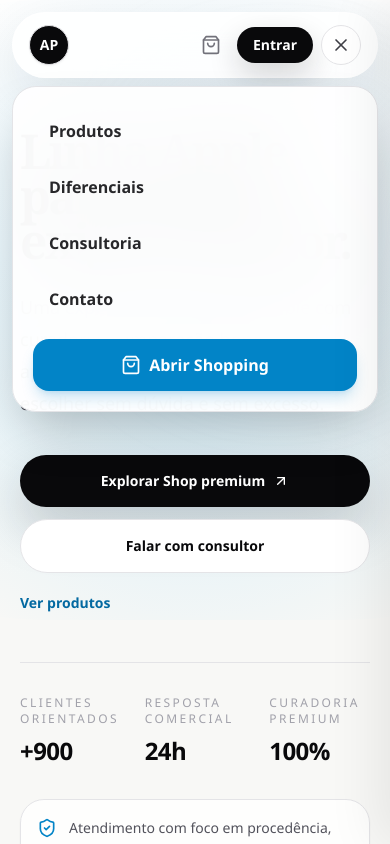
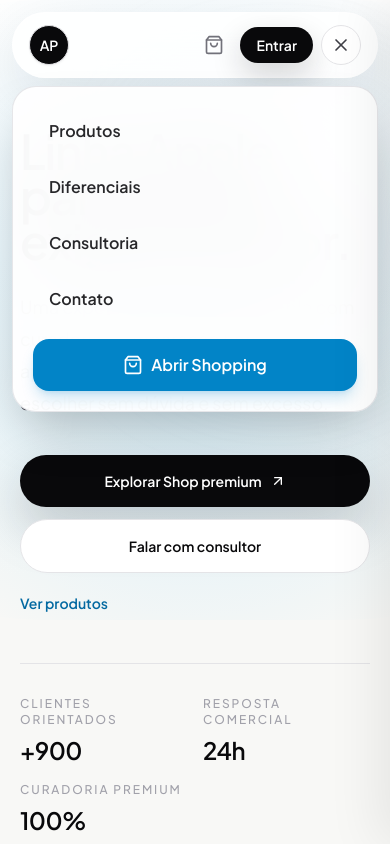
Before and after one commit to ExQues/Apple-Pacces, a React (Vite) app: page / in a window 390 px wide. Both pictures are taken after a click on the button 341 px from the left and 45 px from the top of the page. Shown: the top 844 px of the page. Built offline with nearby package versions, Linux system fonts and the light colour scheme.

Commit message:
feat: otimização global de responsividade, tipografia Google Fonts e micro-interações de suavidade

```diff
--- a/index.html
+++ b/index.html
@@ -4,7 +4,11 @@
     <meta charset="UTF-8" />
     <link rel="icon" type="image/svg+xml" href="/favicon.svg" />
     <meta name="viewport" content="width=device-width, initial-scale=1.0" />
-    <!-- Resource Hints & Preconnect for Ultra-Fast Image Loading -->
+    <!-- Resource Hints & Google Fonts for Premium Typography -->
+    <link rel="preconnect" href="https://fonts.googleapis.com" />
+    <link rel="preconnect" href="https://fonts.gstatic.com" crossorigin />
+    <link href="https://fonts.googleapis.com/css2?family=Plus+Jakarta+Sans:ital,wght@0,300..800;1,300..800&display=swap" rel="stylesheet" />
+
     <link rel="preconnect" href="https://store.storeimages.cdn-apple.com" crossorigin />
     <link rel="dns-prefetch" href="https://store.storeimages.cdn-apple.com" />
     <link rel="preconnect" href="https://www.apple.com" crossorigin />
--- a/src/components/HeroSection.tsx
+++ b/src/components/HeroSection.tsx
@@ -24,14 +24,14 @@ export function HeroSection() {
           <div className="mt-9 flex flex-col gap-3 sm:flex-row">
             <a
               href="/shop"
-              className="inline-flex items-center justify-center gap-2 rounded-full bg-zinc-950 px-7 py-4 text-sm font-semibold text-white shadow-[0_20px_50px_rgba(24,24,27,0.22)] transition hover:-translate-y-1 hover:bg-zinc-800"
+              className="inline-flex items-center justify-center gap-2 rounded-full bg-zinc-950 px-7 py-4 text-sm font-semibold text-white shadow-[0_20px_50px_rgba(24,24,27,0.22)] transition hover:-translate-y-1 hover:bg-zinc-800 active:scale-95"
             >
               Explorar Shop premium
               <ArrowUpRight className="size-4" aria-hidden="true" />
             </a>
             <a
               href="#contato"
-              className="inline-flex items-center justify-center rounded-full border border-zinc-200 bg-white px-7 py-4 text-sm font-semibold text-zinc-950 transition hover:-translate-y-1 hover:border-zinc-300 hover:shadow-xl"
+              className="inline-flex items-center justify-center rounded-full border border-zinc-200 bg-white px-7 py-4 text-sm font-semibold text-zinc-950 transition hover:-translate-y-1 hover:border-zinc-300 hover:shadow-xl active:scale-95"
             >
               Falar com consultor
             </a>
@@ -41,15 +41,15 @@ export function HeroSection() {
             Ver produtos
           </a>
 
-          <dl className="mt-12 grid max-w-xl grid-cols-3 gap-6 border-t border-zinc-200 pt-8">
+          <dl className="mt-12 grid max-w-xl grid-cols-2 min-[420px]:grid-cols-3 gap-4 sm:gap-6 border-t border-zinc-200 pt-8">
             {[
               ['+900', 'clientes orientados'],
               ['24h', 'resposta comercial'],
               ['100%', 'curadoria premium'],
             ].map(([value, label]) => (
               <div key={label}>
-                <dt className="text-xs font-medium uppercase tracking-[0.2em] text-zinc-400">{label}</dt>
-                <dd className="mt-2 text-2xl font-semibold tracking-tight text-zinc-950">{value}</dd>
+                <dt className="text-xs font-medium uppercase tracking-[0.16em] text-zinc-400">{label}</dt>
+                <dd className="mt-1.5 text-2xl font-semibold tracking-tight text-zinc-950 sm:text-3xl">{value}</dd>
               </div>
             ))}
           </dl>
@@ -71,11 +71,11 @@ export function HeroSection() {
               loading="eager"
               decoding="async"
               fetchPriority="high"
-              className="h-[440px] w-full rounded-[1.75rem] object-cover"
+              className="h-64 sm:h-80 lg:h-[440px] w-full rounded-[1.75rem] object-cover transition-transform duration-700 hover:scale-[1.02]"
             />
-            <div className="absolute bottom-8 left-8 right-8 rounded-3xl border border-white/70 bg-white/75 p-5 shadow-2xl backdrop-blur-xl">
+            <div className="absolute bottom-6 left-6 right-6 sm:bottom-8 sm:left-8 sm:right-8 rounded-3xl border border-white/70 bg-white/80 p-4 sm:p-5 shadow-2xl backdrop-blur-xl">
               <p className="text-sm font-semibold text-zinc-950">Curadoria sob medida</p>
-              <p className="mt-1 text-sm leading-6 text-zinc-600">Compare modelos, memoria, uso e condicoes antes de comprar.</p>
+              <p className="mt-1 text-xs sm:text-sm leading-5 sm:leading-6 text-zinc-600">Compare modelos, memória, uso e condições antes de comprar.</p>
             </div>
           </div>
         </div>
--- a/src/components/SiteHeader.tsx
+++ b/src/components/SiteHeader.tsx
@@ -113,13 +113,25 @@ export function SiteHeader({ variant = 'home' }: SiteHeaderProps) {
     navigate('/')
   }
 
+  // Travar scroll quando o menu mobile estiver aberto
+  useEffect(() => {
+    if (mobileMenuOpen) {
+      document.body.style.overflow = 'hidden'
+    } else {
+      document.body.style.overflow = ''
+    }
+    return () => {
+      document.body.style.overflow = ''
+    }
+  }, [mobileMenuOpen])
+
   return (
     <header className="fixed inset-x-0 top-0 z-50 px-3 pt-3">
       <nav
         className="mx-auto flex max-w-7xl items-center justify-between rounded-full border border-white/70 bg-white/85 px-4 py-3 shadow-[0_18px_60px_rgba(24,24,27,0.10)] backdrop-blur-2xl lg:px-5"
         aria-label="Navegacao principal"
       >
-        <Link to="/" className="group flex items-center gap-3" aria-label="Apple Pacces">
+        <Link to="/" className="group flex items-center gap-3 active:scale-95 transition-transform" aria-label="Apple Pacces">
           <span className="grid size-10 place-items-center rounded-full border border-zinc-200 bg-zinc-950 text-sm font-semibold text-white shadow-sm transition group-hover:scale-105">
             AP
           </span>
@@ -139,7 +151,7 @@ export function SiteHeader({ variant = 'home' }: SiteHeaderProps) {
               width: indicator.width,
               opacity: indicator.ready && variant === 'home' ? 1 : 0,
               transition:
-                'left 500ms cubic-bezier(0.4, 0, 0.2, 1), width 500ms cubic-bezier(0.4, 0, 0.2, 1), opacity 220ms ease',
+                'left 500ms cubic-bezier(0.16, 1, 0.3, 1), width 500ms cubic-bezier(0.16, 1, 0.3, 1), opacity 220ms ease',
             }}
           />
           {links.map((link) => {
@@ -163,7 +175,7 @@ export function SiteHeader({ variant = 'home' }: SiteHeaderProps) {
           <Link
             to="/shop"
             aria-current={variant === 'shop' ? 'page' : undefined}
-            className="relative z-10 ml-1 inline-flex items-center gap-2 rounded-full bg-sky-600 px-4 py-2 text-sm font-semibold text-white shadow-[0_10px_24px_rgba(2,132,199,0.28)] transition hover:-translate-y-0.5 hover:bg-sky-500"
+            className="relative z-10 ml-1 inline-flex items-center gap-2 rounded-full bg-sky-600 px-4 py-2 text-sm font-semibold text-white shadow-[0_10px_24px_rgba(2,132,199,0.28)] transition hover:-translate-y-0.5 hover:bg-sky-500 active:scale-95"
           >
             <ShoppingBag className="size-4" aria-hidden="true" />
             Shopping
@@ -176,14 +188,14 @@ export function SiteHeader({ variant = 'home' }: SiteHeaderProps) {
             ref={cartButtonRef}
             type="button"
             onClick={toggleDrawer}
-            className={`relative rounded-full p-2 text-zinc-500 transition hover:bg-zinc-100 hover:text-zinc-950 ${
+            className={`relative rounded-full p-2 text-zinc-500 transition hover:bg-zinc-100 hover:text-zinc-950 active:scale-90 ${
               isBouncing ? 'animate-cart-bounce' : ''
             }`}
             aria-label="Ver sacola de compras"
           >
             <ShoppingBag className="size-5" />
             {totalItems() > 0 && (
-              <span className="absolute right-0 top-0 flex h-4 w-4 items-center justify-center rounded-full bg-sky-600 text-[10px] font-bold text-white">
+              <span className="absolute right-0 top-0 flex h-4 w-4 items-center justify-center rounded-full bg-sky-600 text-[10px] font-bold text-white shadow-sm">
                 {totalItems()}
               </span>
             )}
@@ -193,14 +205,14 @@ export function SiteHeader({ variant = 'home' }: SiteHeaderProps) {
             <div ref={userMenuRef} className="relative">
               <button
                 onClick={() => setUserMenuOpen(!userMenuOpen)}
-                className="flex items-center gap-2 rounded-full border border-zinc-200 bg-white px-3.5 py-2 text-sm font-semibold text-zinc-950 transition hover:bg-zinc-50 sm:px-4 sm:py-2.5"
+                className="flex items-center gap-2 rounded-full border border-zinc-200 bg-white px-3.5 py-2 text-sm font-semibold text-zinc-950 transition hover:bg-zinc-50 active:scale-95 sm:px-4 sm:py-2.5"
               >
                 <UserIcon className="size-4" />
                 <span className="hidden sm:inline">Minha Conta</span>
               </button>
 
               {userMenuOpen && (
-                <div className="absolute right-0 mt-2 w-60 flex-col rounded-2xl border border-zinc-200 bg-white p-2 shadow-2xl animate-fade-in z-50">
+                <div className="absolute right-0 mt-2 w-60 max-w-[calc(100vw-2rem)] flex-col rounded-2xl border border-zinc-200/90 bg-white/95 p-2 shadow-2xl backdrop-blur-xl animate-fade-in z-50">
                   <div className="border-b border-zinc-100 px-3 py-3 mb-1">
                     <p className="text-[11px] font-semibold uppercase tracking-wider text-zinc-400">Conectado como</p>
                     <p className="truncate text-xs font-semibold text-zinc-950 mt-0.5">{user.email}</p>
@@ -228,7 +240,7 @@ export function SiteHeader({ variant = 'home' }: SiteHeaderProps) {
           ) : (
             <Link
               to="/login"
-              className="rounded-full bg-zinc-950 px-4 py-2 text-sm font-semibold text-white shadow-[0_12px_30px_rgba(24,24,27,0.18)] transition hover:-translate-y-0.5 hover:bg-zinc-800 sm:px-5 sm:py-2.5"
+              className="rounded-full bg-zinc-950 px-4 py-2 text-sm font-semibold text-white shadow-[0_12px_30px_rgba(24,24,27,0.18)] transition hover:-translate-y-0.5 hover:bg-zinc-800 active:scale-95 sm:px-5 sm:py-2.5"
             >
               Entrar
             </Link>
@@ -238,7 +250,7 @@ export function SiteHeader({ variant = 'home' }: SiteHeaderProps) {
           <button
             type="button"
             onClick={() => setMobileMenuOpen(!mobileMenuOpen)}
-            className="grid size-10 place-items-center rounded-full border border-zinc-200 bg-white text-zinc-700 transition hover:bg-zinc-100 md:hidden"
+            className="grid size-10 place-items-center rounded-full border border-zinc-200 bg-white text-zinc-700 transition hover:bg-zinc-100 active:scale-90 md:hidden"
             aria-label={mobileMenuOpen ? 'Fechar menu' : 'Abrir menu de navegacao'}
           >
             {mobileMenuOpen ? <X className="size-5" /> : <Menu className="size-5" />}
@@ -248,14 +260,14 @@ export function SiteHeader({ variant = 'home' }: SiteHeaderProps) {
 
       {/* Gaveta de Navegação Mobile */}
       {mobileMenuOpen && (
-        <div className="mx-auto mt-2 max-w-7xl overflow-hidden rounded-3xl border border-zinc-200 bg-white/95 p-5 shadow-2xl backdrop-blur-2xl animate-fade-in md:hidden">
+        <div className="mx-auto mt-2 max-w-7xl overflow-hidden rounded-3xl border border-zinc-200/90 bg-white/95 p-5 shadow-2xl backdrop-blur-2xl animate-fade-in md:hidden">
           <div className="flex flex-col gap-2">
             {links.map((link) => (
               <a
                 key={link.href}
                 href={link.href}
                 onClick={() => setMobileMenuOpen(false)}
-                className="rounded-2xl px-4 py-3 text-base font-semibold text-zinc-800 transition hover:bg-zinc-100"
+                className="rounded-2xl px-4 py-3 text-base font-semibold text-zinc-800 transition hover:bg-zinc-100 active:bg-zinc-200"
               >
                 {link.label}
               </a>
@@ -263,7 +275,7 @@ export function SiteHeader({ variant = 'home' }: SiteHeaderProps) {
             <Link
               to="/shop"
               onClick={() => setMobileMenuOpen(false)}
-              className="mt-2 flex items-center justify-center gap-2 rounded-2xl bg-sky-600 py-3.5 text-base font-semibold text-white shadow-lg shadow-sky-600/20"
+              className="mt-2 flex items-center justify-center gap-2 rounded-2xl bg-sky-600 py-3.5 text-base font-semibold text-white shadow-lg shadow-sky-600/20 active:scale-98"
             >
               <ShoppingBag className="size-5" />
               Abrir Shopping
--- a/src/index.css
+++ b/src/index.css
@@ -3,7 +3,7 @@
 @tailwind utilities;
 
 :root {
-  font-family: "Aptos", "Segoe UI", sans-serif;
+  font-family: "Plus Jakarta Sans", -apple-system, BlinkMacSystemFont, "Segoe UI", Roboto, sans-serif;
   line-height: 1.5;
   font-weight: 400;
 
@@ -24,6 +24,8 @@ body {
     radial-gradient(circle at 12% 8%, rgba(186, 230, 253, 0.28), transparent 26rem),
     radial-gradient(circle at 88% 18%, rgba(228, 228, 231, 0.5), transparent 22rem),
     #f8f8f6;
+  color: #09090b;
+  overflow-x: hidden;
 }
 
 ::selection {
@@ -32,7 +34,8 @@ body {
 }
 
 .font-display {
-  font-family: "Aptos Display", "Georgia", serif;
+  font-family: "Plus Jakarta Sans", -apple-system, BlinkMacSystemFont, sans-serif;
+  letter-spacing: -0.03em;
 }
 
 @keyframes rise {
```
Also changed, not shown: src/components/CartDrawer.tsx (+8 -8 lines), src/components/ProductModal.tsx (+17 -5 lines), src/pages/Shop.tsx (+7 -7 lines).
